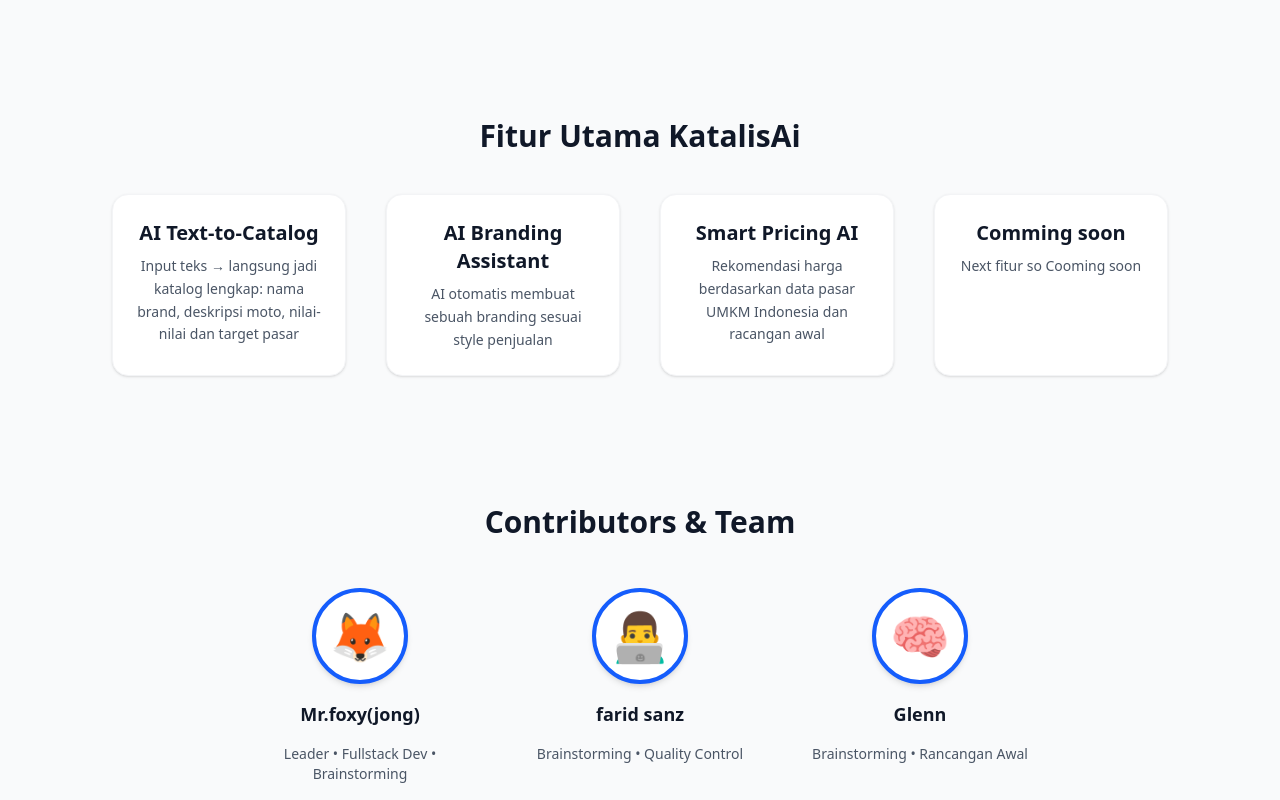
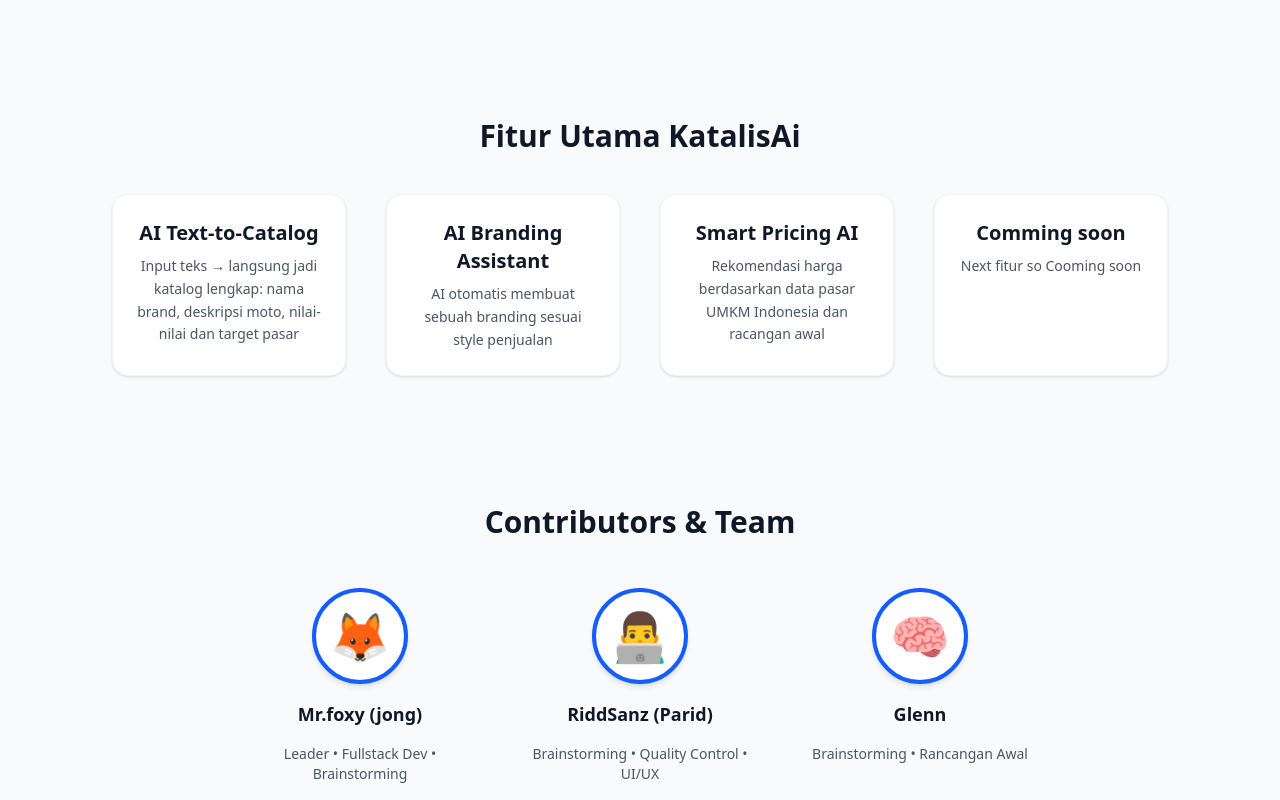
Before and after one commit to jojohyperbackend-hub/katalis-ai, a Next.js app: page / in a window 1280 px wide. Shown: the part 485-1285 px from the top of the page. Built offline with nearby package versions, Linux system fonts and the light colour scheme.

Commit message:
Update contributor names and roles in page.tsx

```diff
--- a/app/page.tsx
+++ b/app/page.tsx
@@ -7,13 +7,13 @@
 
   const contributors = [
     {
-      name: "Mr.foxy(jong)",
+      name: "Mr.foxy (jong)",
       role: "Leader • Fullstack Dev • Brainstorming",
       symbol: "🦊"
     },
     {
-      name: "farid sanz",
-      role: "Brainstorming • Quality Control",
+      name: "RiddSanz (Parid)",
+      role: "Brainstorming • Quality Control • UI/UX",
       symbol: "👨‍💻"
     },
     {
```
